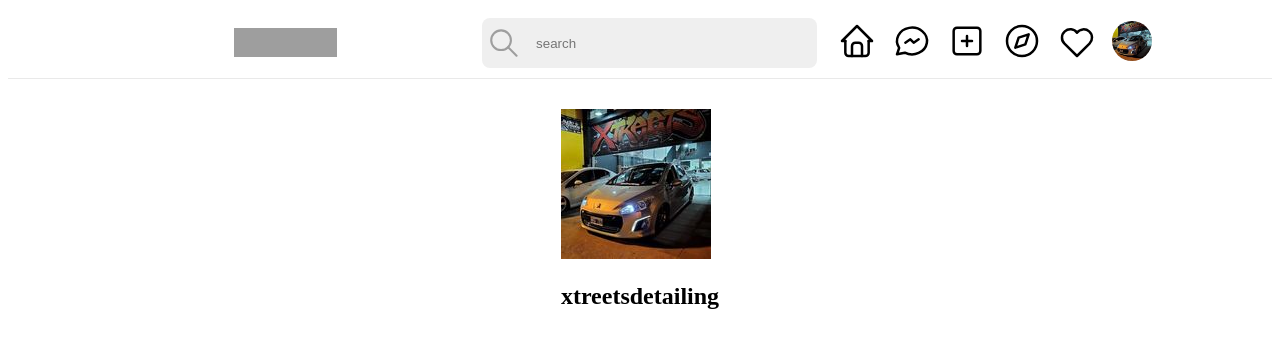
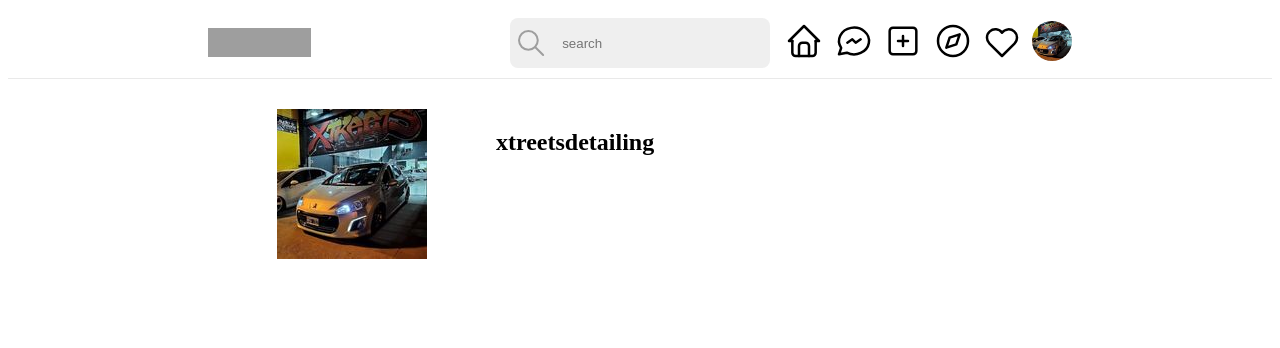
Before and after one commit to kontosmario/elSecretoDelFrontEnd, a plain HTML site: page clase 3/insta2prueba/index.html in a window 1280 px wide. Drawn offline with Linux system fonts and the light colour scheme; grey boxes are pictures that could not be loaded.

Commit message:
fix para los Justify Content

```diff
--- a/clase 3/insta2prueba/css/styles.css
+++ b/clase 3/insta2prueba/css/styles.css
@@ -6,40 +6,30 @@ header {
 
 .container {
     display: flex;
-    margin: 0px 100px;
-    justify-content: center;
+    margin: 0px 200px;
 }
 
 .dflex {
     display: flex;
-    justify-content: center;
     flex: 1;
-}
-
-.nav_inst  {
-justify-content: space-around;
-display: flex;
 }
 
 .menu_principal {
     display: flex;
     align-items: center;
     justify-content: space-between;
-}
-
-.menu_principal a {
-    margin-right: 15px;
+    width: 100%;
 }
 
 .search_inst {
-    justify-content: flex-end;
+    justify-content: center;
 }
 
 .search_button {
     display: flex;
     align-items: center;
     background-color: #efefef;
-    width: 325px;
+    width: 250px;
     border-radius: 8px;
     height: 40px;
     padding: 5px;
@@ -61,8 +51,28 @@ display: flex;
     border-radius: 40px;
 }
 
+.logo_inst {
+    justify-content: flex-start;
+}
+
 .logo_inst img {
     width: 103px;
     height: 29px;
     margin-top: 10px;
 }
+
+#userInfo {
+    display: flex;
+    flex: 1;
+}
+
+.profile-img {
+    flex: .5;
+    justify-content: center;
+    display: flex;
+}
+
+.profile-name {
+    flex: 1;
+    display: flex;
+}
--- a/clase 3/insta2prueba/index.html
+++ b/clase 3/insta2prueba/index.html
@@ -12,15 +12,17 @@
     <link rel="stylesheet" href="css/styles.css">
 </head>
 <body>
-
+    <!-- //////////////HEADER/////////////// -->
+    <!-- Dividimos 3 elementos dentro de un header con Divs para separar los 3 contenidos principales que contiene el mismo y asi poder hacer una separacion y posicionamiento deseado de los mismos -->
     <header>
-        <div class="container">
+        <div class="container"> <!-- USAMOS UNA CLASE CONTAINER PARA UTILIZAR LA MISMA COMO UN MODULO CENTRAL DE CONTENIDOS, CADA VEZ QUE CREEMOS UNA SECCION UTILIZAMOS ESTA MISMA CLASE -->
+            <!-- //////////////LOGO/////////////// -->
             <div class="logo_inst dflex">
                 <img src="https://www.instagram.com/static/images/web/mobile_nav_type_logo.png/735145cfe0a4.png" alt="">
             </div>
-
+            <!-- //////////////FIN LOGO/////////////// -->
+            <!-- //////////////SEARCH/////////////// -->
             <div class="search_inst dflex">
-
                 <div class="search_button">
                     <svg xmlns="http://www.w3.org/2000/svg" class="icon icon-tabler icon-tabler-search" width="40" height="40" viewBox="0 0 24 24" stroke-width="1.5" stroke="#9e9e9e" fill="none" stroke-linecap="round" stroke-linejoin="round">
                         <path stroke="none" d="M0 0h24v24H0z" fill="none"/>
@@ -29,9 +31,9 @@
                     </svg>
                     <input type="text" placeholder="search">
                 </div>
-
             </div>
-
+            <!-- //////////////FIN SEARCH/////////////// -->
+            <!-- //////////////ICONOS DE USUARIO/////////////// -->
             <div class="nav_inst dflex">
                 <nav class="menu_principal">
                     <a href=""><svg xmlns="http://www.w3.org/2000/svg" class="icon icon-tabler icon-tabler-home" width="40" height="40" viewBox="0 0 24 24" stroke-width="1.5" stroke="#000000" fill="none" stroke-linecap="round" stroke-linejoin="round">
@@ -61,26 +63,26 @@
                         <path d="M19.5 13.572l-7.5 7.428l-7.5 -7.428m0 0a5 5 0 1 1 7.5 -6.566a5 5 0 1 1 7.5 6.572" />
                     </svg></a>
                     <div class="user_inst">
-                        <img src="img/perfil.jpg" alt="">
+                        <img src="img/perfil.jpg" alt="profile picture">
                     </div>
                 </nav>
             </div>
-
+            <!-- //////////////FIN ICONOS DE USUARIO/////////////// -->
        </div>
     </header>
+    <!-- //////////////HEADER/////////////// -->
 
     <div class="container">
-
+        <!-- ///////////////DATOS DEL PERFIL DEL USUARIO//////////////// -->
         <div id="userInfo">
-
             <div class="profile-img">
                 <img src="img/perfil.jpg" alt="">
             </div>
-
             <div class="profile-name">
                 <h2>xtreetsdetailing</h2>
             </div>
         </div>
+        <!-- ///////////////FIN DATOS DEL PERFIL DEL USUARIO//////////////// -->
 
 
         <section>
```
Lines whose indentation alone changed are shown as unchanged.
